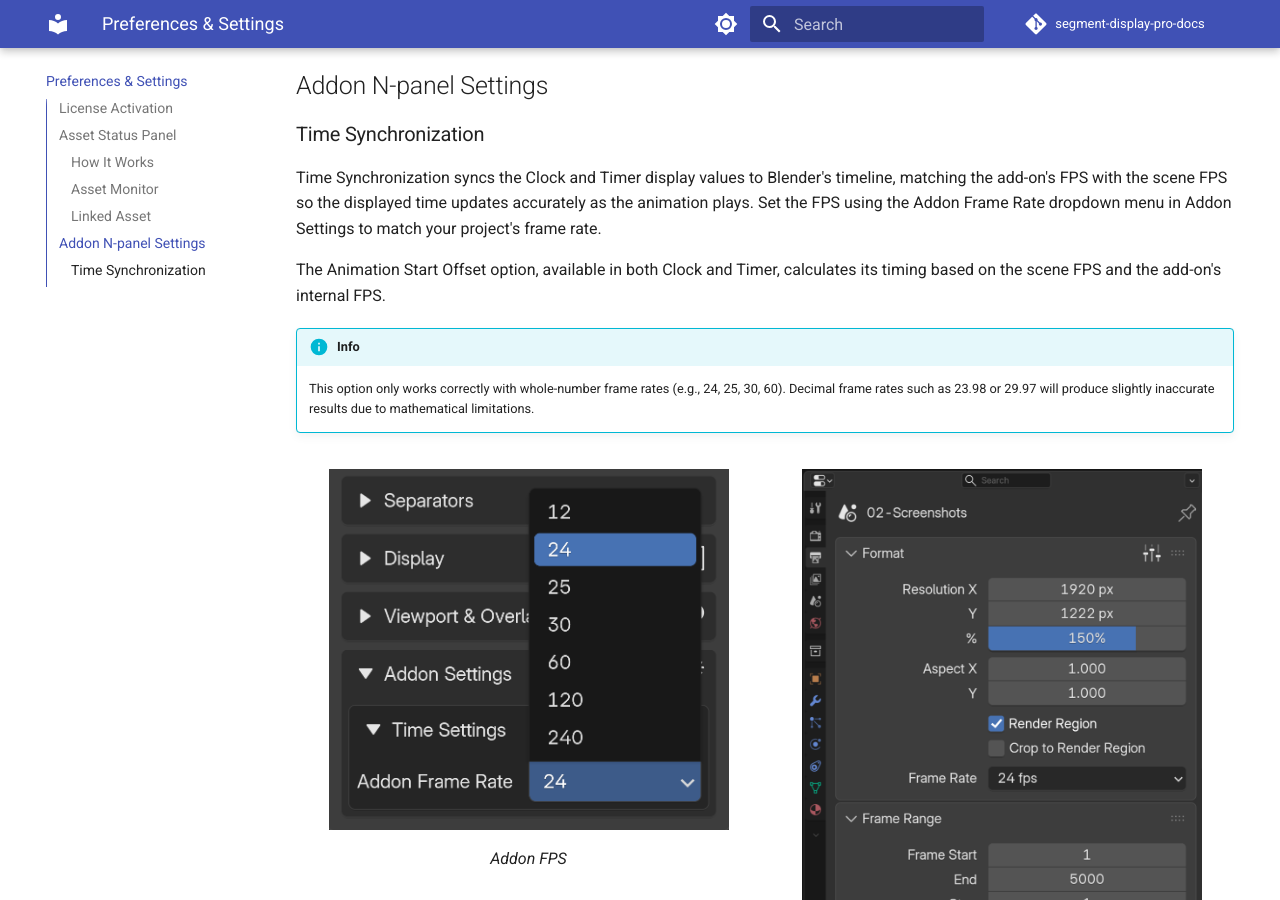
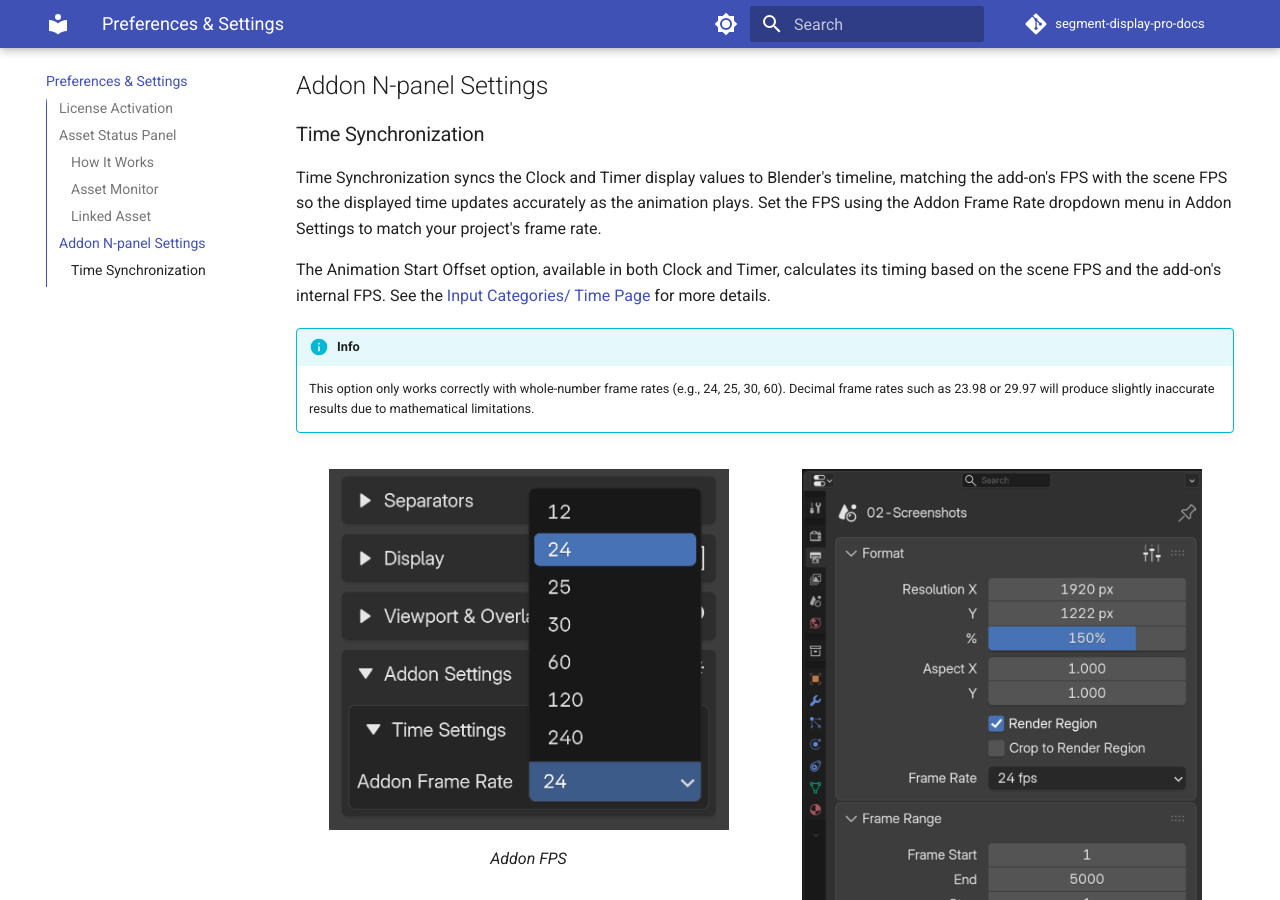
Before and after one commit to ahmetmaya-orion/segment-display-pro-docs, an MkDocs documentation site: the page built from docs/prefs_and_settings.md, in a window 1280 px wide and 900 px high, scrolled down 2239 px. Built offline with MkDocs 1.6.1 and Material for MkDocs 9.7.7, drawn with Linux system fonts in a browser that asks for light colours; comment, search, counter and statistics services are not loaded.

Commit message:
Input Cat: Time Page

```diff
--- a/docs/prefs_and_settings.md
+++ b/docs/prefs_and_settings.md
@@ -64,7 +64,7 @@
 Time Synchronization syncs the Clock and Timer display values to Blender's timeline, matching the add-on's FPS with the scene FPS so the displayed time updates accurately as the animation plays.
 Set the FPS using the Addon Frame Rate dropdown menu in Addon Settings to match your project's frame rate.
 
-The Animation Start Offset option, available in both Clock and Timer, calculates its timing based on the scene FPS and the add-on's internal FPS.
+The Animation Start Offset option, available in both Clock and Timer, calculates its timing based on the scene FPS and the add-on's internal FPS. See the [Input Categories/ Time Page](in_cat_time.md#general-overview) for more details.
 
 !!! info
      This option only works correctly with whole-number frame rates (e.g., 24, 25, 30, 60). Decimal frame rates such as 23.98 or 29.97 will produce slightly inaccurate results due to mathematical limitations.
```
Also changed, not shown: docs/in_cat_time.md (+11 -1 lines), 1 other file.
